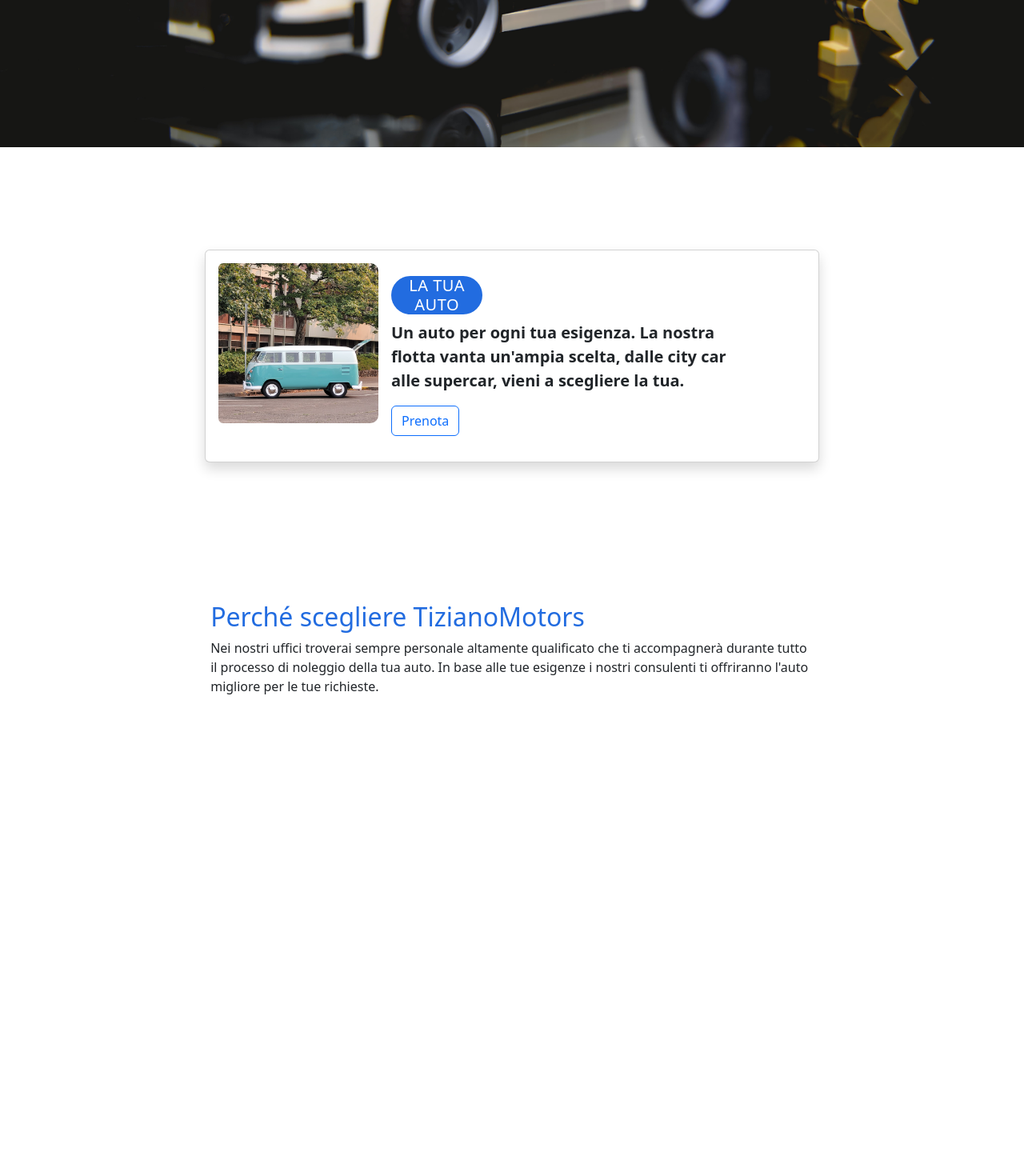
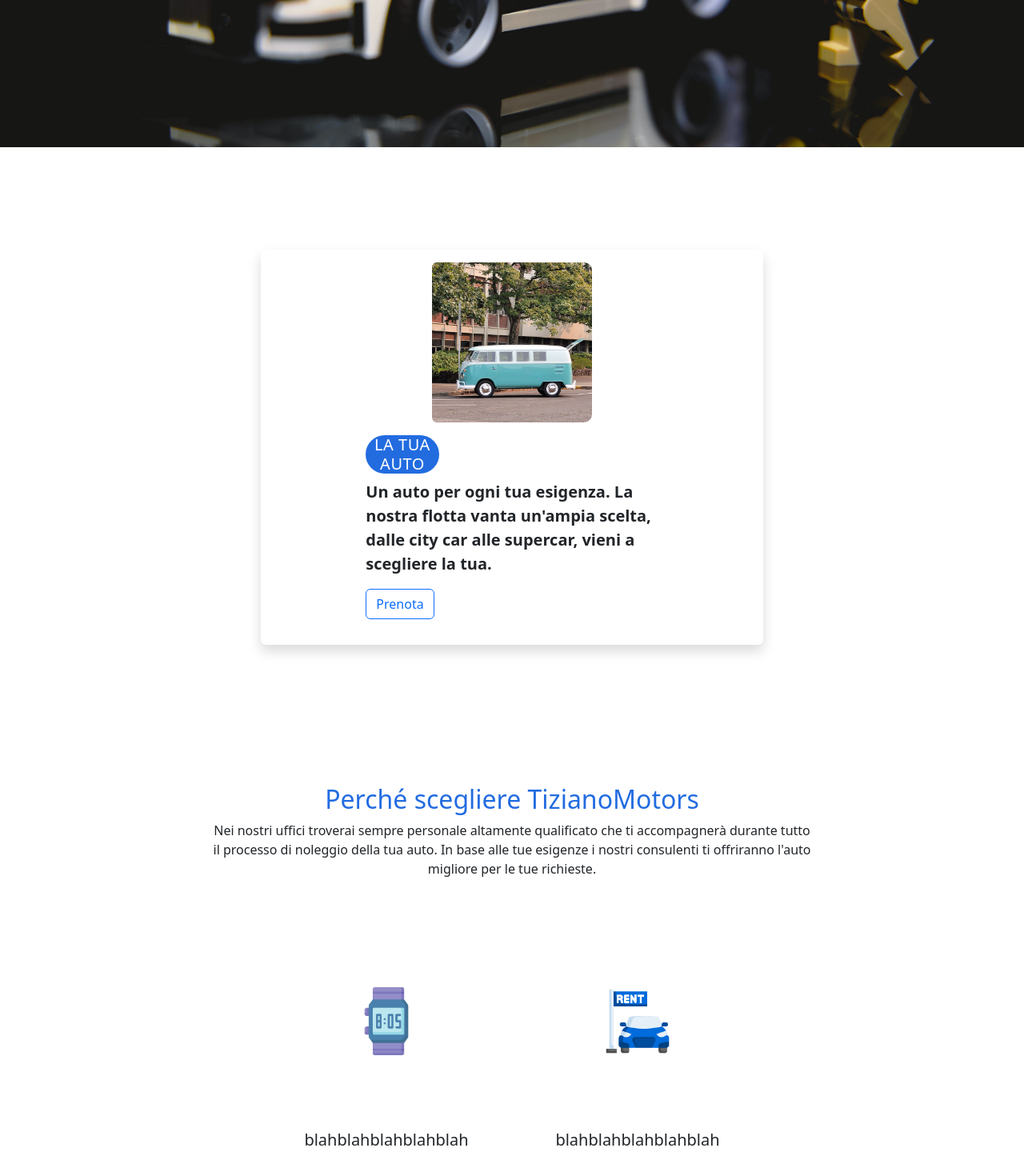
Before and after one commit to reddi32/noleggioFrontEnd, an Angular app in the folder frontend/: page / in a window 1280 px wide. Shown: the part 272-1742 px from the top of the page at 80% size. Before the commit the page ends 1158 px from the top, so only its background shows below. Built offline with nearby package versions, Linux system fonts and the light colour scheme.

Commit message:
Aggiunto elementi homepage - Aggiunta logica ngFor - Navbar sempre visibile

```diff
--- a/frontend/src/app/app.component.html
+++ b/frontend/src/app/app.component.html
@@ -1,2 +1,30 @@
+<!--Navbar-->
+<nav class="navbar navbar-expand-lg">
+    <div class="container-fluid">
+      <a class="navbar-brand" routerLink="">Tiziano motors</a>
+      <button class="navbar-toggler" type="button" data-bs-toggle="collapse" data-bs-target="#navbarNavDropdown" aria-controls="navbarNavDropdown" aria-expanded="false" aria-label="Toggle navigation">
+        <span class="navbar-toggler-icon"></span>
+      </button>
+      <div class="collapse navbar-collapse justify-content-center" id="navbarNavDropdown">
+        <ul class="navbar-nav">
+            <li class="nav-item dropdown">
+                <a class="nav-link dropdown-toggle" href="#" role="button" data-bs-toggle="dropdown" aria-expanded="false">
+                  Esplora
+                </a>
+                <ul class="dropdown-menu">
+                  <li><a class="dropdown-item" href="#">Le nostre auto</a></li>
+                  <li><a class="dropdown-item" href="#">Tariffe</a></li>
+                </ul>
+          <li class="nav-item">
+            <a class="nav-link" href="#">Per le aziende</a>
+          </li>
+          <li class="nav-item">
+            <a class="nav-link" href="#">Faq</a>
+          </li>
+        </ul>
+      </div>
+      <button type="button" class="btn btn-outline-primary btn-line-height:2" routerLink="/formregistrazione">Registrati</button>
+    </div>
+  </nav>
 
 <router-outlet></router-outlet>
--- a/frontend/src/app/home/home.component.css
+++ b/frontend/src/app/home/home.component.css
@@ -18,10 +18,13 @@
     border-radius: 10px;
 }
 
-.container-fluid.card {
+.container-fluid.d-flex.justify-content-center{
     padding-top: 10%;
-    padding-left: 20%;
-    padding-right: 20%;
+    border: 0;
+}
+
+.card.mb-3.shadow.p-3.mb-5.bg-white.rounded {
+    width: 50%;
     border: 0;
 }
 
@@ -45,10 +48,18 @@
 
 .text-TizianoMotors {
     padding-top: 10%;
-    padding-left: 20%;
 }
 
 .subtitle-TizianoMotors {
     padding-left: 20%;
     padding-right: 20%;
 }
+
+.card.card-cover.rounded-4 {
+    border: 0;
+}
+
+.img-fluid.mx-auto.d-block {
+    width: 35%;
+    height: 50%;
+}
--- a/frontend/src/app/home/home.component.html
+++ b/frontend/src/app/home/home.component.html
@@ -1,39 +1,10 @@
-<!--Navbar-->
-<nav class="navbar navbar-expand-lg">
-  <div class="container-fluid">
-    <a class="navbar-brand" routerLink="">Tiziano motors</a>
-    <button class="navbar-toggler" type="button" data-bs-toggle="collapse" data-bs-target="#navbarNavDropdown" aria-controls="navbarNavDropdown" aria-expanded="false" aria-label="Toggle navigation">
-      <span class="navbar-toggler-icon"></span>
-    </button>
-    <div class="collapse navbar-collapse justify-content-center" id="navbarNavDropdown">
-      <ul class="navbar-nav">
-          <li class="nav-item dropdown">
-              <a class="nav-link dropdown-toggle" href="#" role="button" data-bs-toggle="dropdown" aria-expanded="false">
-                Esplora
-              </a>
-              <ul class="dropdown-menu">
-                <li><a class="dropdown-item" href="#">Le nostre auto</a></li>
-                <li><a class="dropdown-item" href="#">Tariffe</a></li>
-              </ul>
-        <li class="nav-item">
-          <a class="nav-link" href="#">Per le aziende</a>
-        </li>
-        <li class="nav-item">
-          <a class="nav-link" href="#">Faq</a>
-        </li>
-      </ul>
-    </div>
-    <button type="button" class="btn btn-outline-primary btn-line-height:2" routerLink="/formregistrazione">Registrati</button>
-  </div>
-</nav>
-
   <!--Hero image-->
   <img src="../assets/heroImage.png" alt="TizianoMotors" class="img-fluid hero" aria-hidden="true">
 
   <!--Widget di prenotazione-->
-  <div class="container-fluid card" id="cardPrenotazione">
+  <div class="container-fluid d-flex justify-content-center" id="cardPrenotazione">
     <div class="card mb-3 shadow p-3 mb-5 bg-white rounded">
-      <div class="row g-0">
+      <div class="row g-0 justify-content-center">
         <div class="col-md-3">
           <img src="../assets/cardImage.jpg" class="img-fluid rounded-start" alt="...">
         </div>
@@ -48,8 +19,20 @@
     </div>
     </div>
 
-  <div class="container-fluid">
+  <div class="container-fluid text-center">
     <h2 class="text-TizianoMotors" style="color: #226ce0;">Perché scegliere TizianoMotors</h2>
     <p class="subtitle-TizianoMotors">Nei nostri uffici troverai sempre personale altamente qualificato che ti accompagnerà durante tutto il processo di noleggio della tua auto.
                                       In base alle tue esigenze i nostri consulenti ti offriranno l'auto migliore per le tue richieste.</p>
   </div>
+
+  <div class="container-fluid px-4 py-5" id="custom-cards">
+    <div class="row row-cols-1 row-cols-lg-4 justify-content-center g-4 py-5">
+      <div class="col" *ngFor="let cardPresentazione of listaCard">
+        <div class="card card-cover rounded-4 ">
+          <div class="d-flex flex-column h-100 p-4 pb-2 text-shadow-1">
+            <img src="../assets/{{cardPresentazione.img}}" class="img-fluid mx-auto d-block">
+            <p class="pt-5 mt-5 mb-4 fs-5 lh-1 mx-auto">{{cardPresentazione.paragrafo}}</p>
+          </div>
+        </div>
+      </div>
+  </div>
--- a/frontend/src/app/home/home.component.ts
+++ b/frontend/src/app/home/home.component.ts
@@ -1,4 +1,5 @@
 import { Component, OnInit } from '@angular/core';
+import { Card } from '../model/card'
 
 @Component({
   selector: 'app-home',
@@ -7,7 +8,15 @@
 })
 export class HomeComponent implements OnInit {
 
-  constructor() { }
+  listaCard: Card[] = [];
+  constructor() {
+    this.listaCard.push (
+      new Card ("blahblahblahblahblah", "digital-watch.png")
+    );
+    this.listaCard.push (
+      new Card ("blahblahblahblahblah", "car-rent.png")
+    );
+  }
 
   ngOnInit(): void {
   }
--- /dev/null
+++ b/frontend/src/app/model/card.ts
@@ -0,0 +1,23 @@
+export class Card {
+    paragrafo: string;
+    img: string;
+
+    constructor(paragrafo: string, img: string) {
+      this.paragrafo = paragrafo;
+      this.img = img;
+    }
+
+    get paragrafoCard(): string {
+        return this.paragrafo;
+    }
+    set paragrafoCard(paragrafo: string) {
+        this.paragrafo = paragrafo;
+    }
+
+    get imgCard(): string {
+        return this.img;
+    }
+    set imgCard(img: string) {
+        this.img = img;
+    }
+  }
```
Also changed, not shown: frontend/src/assets/car-rent.png (added), frontend/src/assets/digital-watch.png (added).
